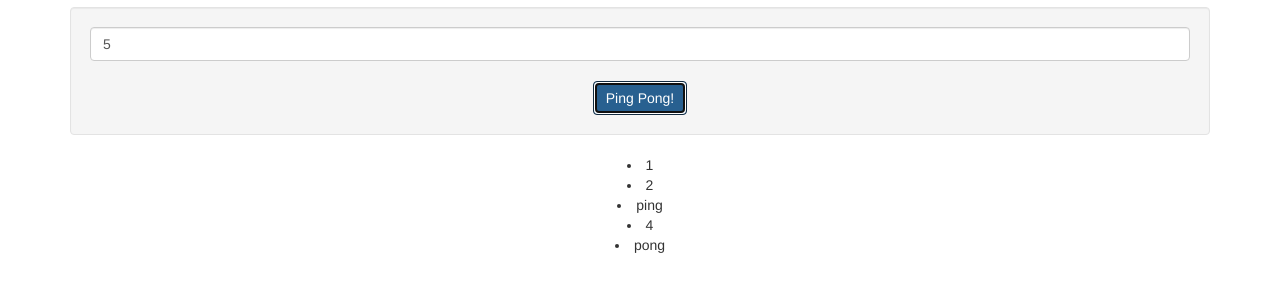
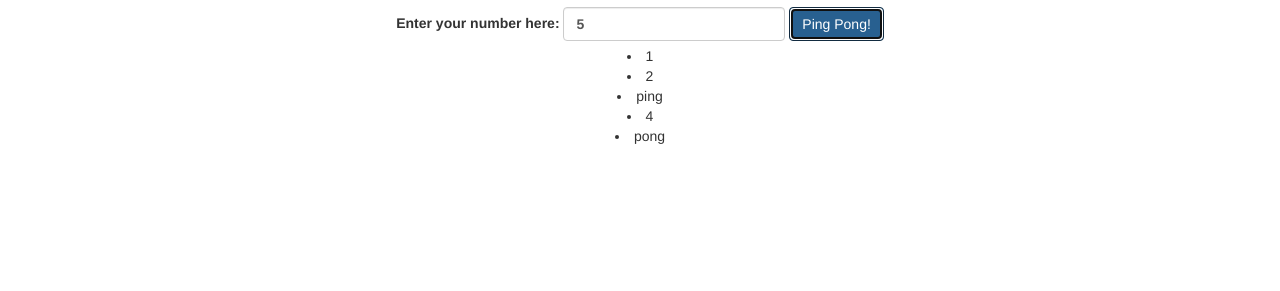
Before and after one commit to aimenkhakwani/ping-pong, a plain HTML site: page index.html in a window 1280 px wide. Both pictures are taken after typing "5" into the empty fields and a click on the button "Ping Pong!". Shown: the part 63-354 px from the top of the page. Drawn offline with nearby package versions, Linux system fonts and the light colour scheme.

```diff
--- a/css/styles.css
+++ b/css/styles.css
@@ -1,6 +1,3 @@
 body {
   text-align:center;
 }
-button {
-  margin-top: 2rem;
-}
--- a/index.html
+++ b/index.html
@@ -11,9 +11,11 @@
   <body>
     <div class="container">
       <h1>Ping Pong</h1>
-      <form>
-        <div class="form-group well">
-          <input type="number" class="form-control" placeholder="Type in a number" required>
+      <form class="form-inline">
+        <div class="form-group">
+          <label for="userInput">Enter your number here:
+            <input type="number" class="form-control" placeholder="Type in a number" required>
+          </label>
           <button type="submit" class="btn btn-primary">Ping Pong!</button>
         </div>
       </form>
--- a/js/scripts.js
+++ b/js/scripts.js
@@ -2,14 +2,14 @@
 $(document).ready(function(){
   $("form").submit(function(event){
     event.preventDefault();
-    var userInput = $("input").val();
-    pingPong(userInput);
+    var userInput = parseInt($("input").val());
+    $("#output").append(pingPong(userInput));
   });
 });
 // business logic
 function pingPong(userInput){
   $("#output").empty();
-  if (userInput === "0"){
+  if (userInput === 0){
     $("#output").append("No zeroes please!");
   }
   else {
@@ -25,9 +25,7 @@ function pingPong(userInput){
       }
       else {
       $("#output").append("<li>" + i + "</li>");
-      // console.log(i);
       }
     }
   }
-  return (i);
 }
```
Also changed, not shown: specs.png (added), 1 other file.
